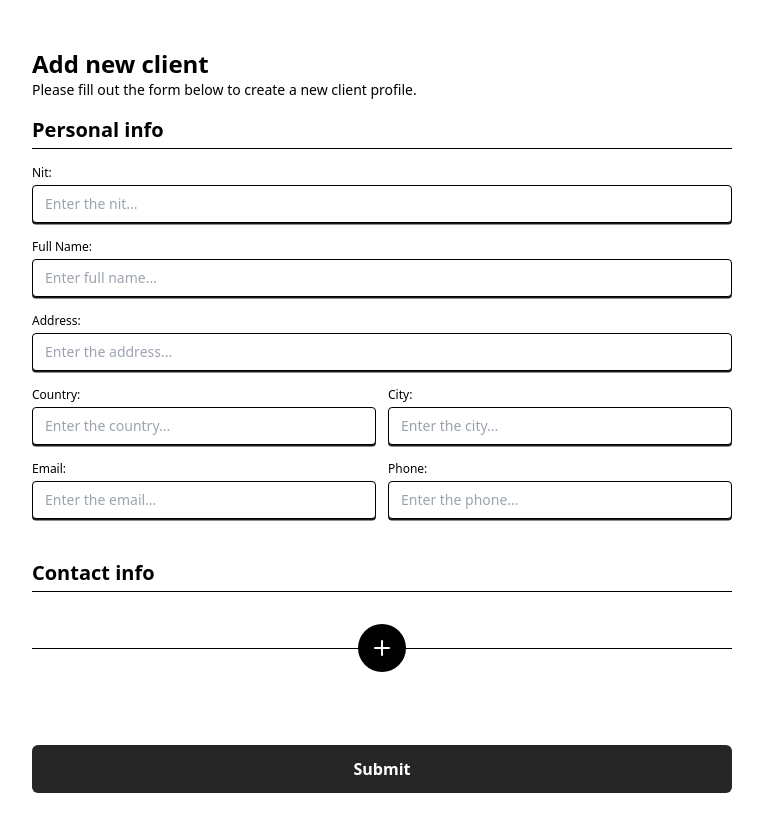
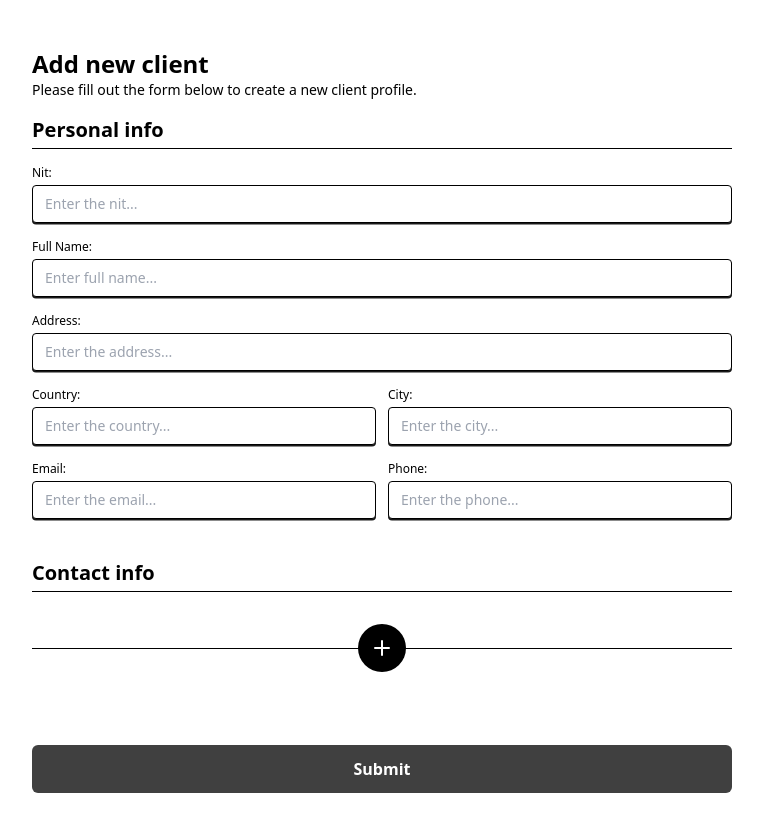
Before and after one commit to dr-von-doom/CRM, a React (Vite) app in the folder apps/frontend/: page /new-client in a window 1280 px wide. Shown: the top 832 px of the page, without its empty margins (258-1021 px from the left). Built offline with nearby package versions, Linux system fonts and the light colour scheme.

Commit message:
style: update button background color on NewClientPage

```diff
--- a/apps/frontend/src/pages/NewClientPage.tsx
+++ b/apps/frontend/src/pages/NewClientPage.tsx
@@ -74,7 +74,7 @@ const NewClientPage = () => {
           />
           <button
             type="submit"
-            className="mt-8 rounded-md bg-neutral-800 text-white py-3 font-semibold transition-all hover:scale-105 hover:bg-black"
+            className="mt-8 rounded-md bg-neutral-700 text-white py-3 font-semibold transition-all hover:scale-105 hover:bg-black"
           >
             Submit
           </button>
```
